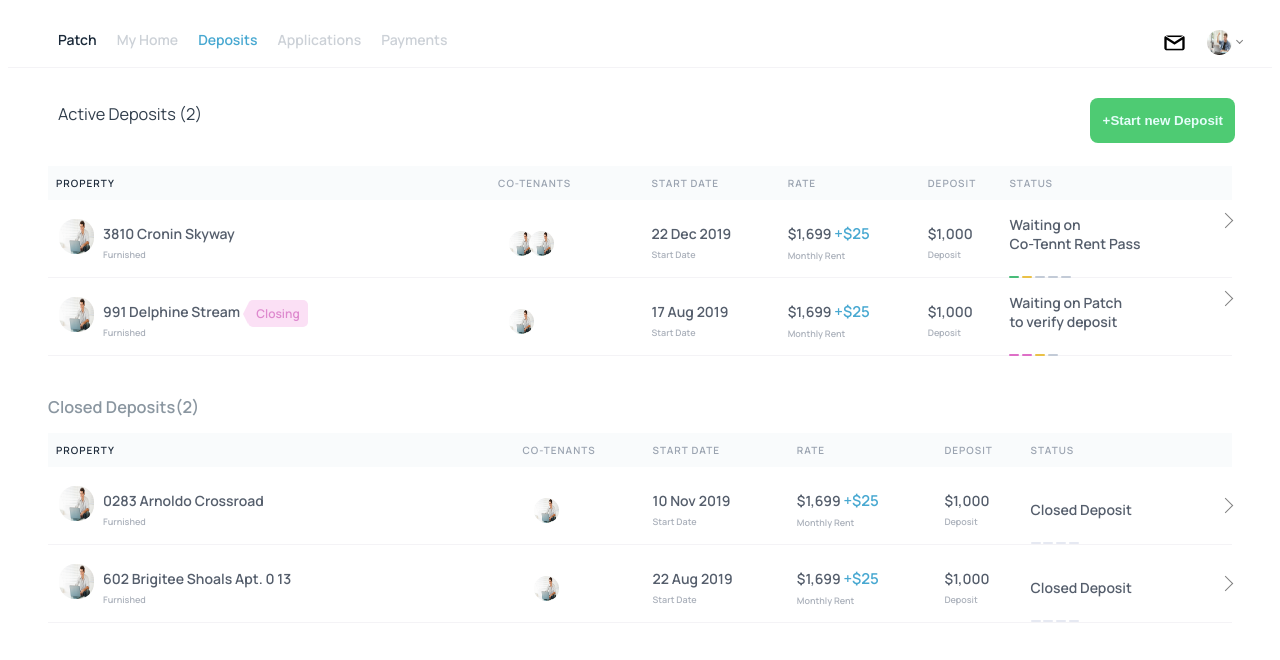
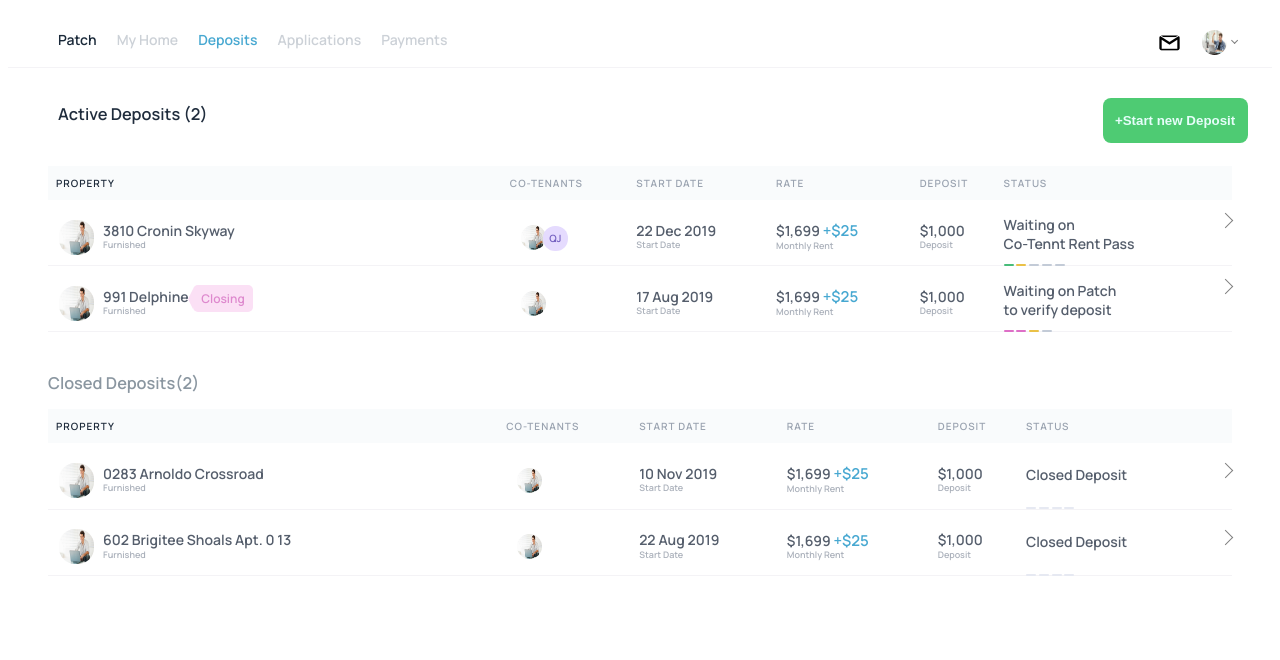
Before and after one commit to indalgit/front-webdesign, a plain HTML site: page index.html in a window 1280 px wide. Drawn offline with Linux system fonts and the light colour scheme.

Commit message:
front-design-created

```diff
--- a/css/index.css
+++ b/css/index.css
@@ -4,6 +4,7 @@ body {
     font-weight: bold;
     color: #555e6c;
     font-size: 14px;
+    -webkit-font-smoothing: subpixel-antialiased;
 }
 
 .container {
@@ -47,7 +48,7 @@ li {
 
 .nav-img {
     float:right;
-    margin-right: 20px;
+    margin-right: 25px;
 }
 
 img {
@@ -64,7 +65,7 @@ img {
     width: 145px;
     border-radius: 8px;
     float: right;
-    margin-left: 868px;
+    margin-left: 875px;
     font-weight: bold;
     border: none;
     margin-bottom: 15px
@@ -75,9 +76,9 @@ img {
 }
 
 .header-text {
-    color: #313e4c;
+    color: #1f2c3c;
     margin-top: 5px;
-    font-weight: normal;
+    font-weight: bold;
 }
 
 .table {
@@ -117,8 +118,12 @@ th.pl-8 {
     padding-left: 8px;
 }
 
-th.color-text {
+th.text-black {
     color: #1e2b3b;
+}
+
+th.pr-198 {
+    padding-right: 185px;
 }
 
 
@@ -174,8 +179,8 @@ h3 {
     -moz-border-radius: 15px;
     -webkit-border-radius: 12px;
     border-radius: 5px;
-    margin-left: 200px;
-    margin-top: -54px;
+    margin-left: 145px;
+    margin-top: -45px;
     float: left;
 }
 
@@ -206,7 +211,7 @@ h3 {
     size: 30px;
 }
 
-.second-table {
+.mt-50 {
     margin-top: 50px;
 }
 
@@ -240,11 +245,12 @@ h3 {
 
 .chart {
     display: block;
+    margin-top: -12px;
   }
 
   .chart-gray {
     display: block;
-    margin-bottom: -18px;
+    margin-bottom: -8px;
   }
 
   .bar {
@@ -285,3 +291,29 @@ h3 {
   .color-white-gray {
     background: #e6e9f2;
   }
+
+  .line-height {
+      line-height: 0.9;
+
+  }
+
+  .comment-round {
+        background: #e5dbfe;
+        -moz-border-radius: 15px;
+        -webkit-border-radius: 15px;
+        border-radius: 12px;
+        height: 25px;
+        width: 25px;
+        left: -12px;
+        top: 10px;
+        position: relative;
+        float: left;
+}
+
+.comment-round p {
+text-align: center;
+color: #7561c1;
+font-size: 10px;
+margin-top:5px;
+font-weight: bold;
+}
--- a/index.html
+++ b/index.html
@@ -42,7 +42,7 @@
 <div class="table">
 <table class="tab1">
   <tr>
-    <th class="pr-200 pl-8 color-text">PROPERTY</th>
+    <th class="pr-200 pl-8 text-black">PROPERTY</th>
     <th>CO-TENANTS</th>
     <th>START DATE</th>
     <th>RATE</th>
@@ -50,11 +50,11 @@
     <th>STATUS</th>
   </tr>
   <tr class="line">
-    <td>  <img src="photo/un.jpg"> <p>3810 Cronin Skyway <br> <span>Furnished </span> </h4> </p></td>
-    <td><span class="avtar"><img src="photo/un.jpg" class="round-img-over"> </span> <span class="avtar"> <img src="photo/un.jpg" class="round-avtar"></span></td>
-    <td>22 Dec 2019<br> <span> Start Date </span> </td>
-    <td>$1,699 <span class="name">+$25</span> <br> <span> Monthly Rent</span></td>
-    <td>$1,000 <br> <span>Deposit</span></br></td>
+    <td>  <img src="photo/un.jpg"> <p class="line-height">3810 Cronin Skyway <br> <span>Furnished </span> </h4> </p></td>
+    <td><span class="avtar"><img src="photo/un.jpg" class="round-img-over"> </span> <span class="avtar"> <div class="comment-round"> <p>QJ</p></div></span></td>
+    <td><p class="line-height">22 Dec 2019<br> <span> Start Date </span></p> </td>
+    <td><p class="line-height">$1,699 <span class="name">+$25</span> <br> <span> Monthly Rent</span></p></td>
+    <td><p class="line-height">$1,000 <br> <span>Deposit</span></br></p></td>
     <td>Waiting on <i class="arrow right"></i> <br>Co-Tennt Rent Pass  <div class="chart">
       <div class="bar color-green"></div>
       <div class="bar color-yellow"></div>
@@ -66,11 +66,11 @@
     </tr>
 
   <tr class="line">
-    <td><img src="photo/un.jpg" > <p>991 Delphine Stream  <br> <span>Furnished   </span> </p> <div class="comment"> <p>Closing</p></div> </td>
+    <td><img src="photo/un.jpg" > <p class="line-height">991 Delphine Stream  <br> <span>Furnished   </span> </p> <div class="comment"> <p>Closing</p></div> </td>
     <td><a class="image"><img src="photo/un.jpg" class="round-img"> </a></td>
-    <td>17 Aug 2019<br> <span> Start Date </span> </td>
-    <td>$1,699 <span class="name">+$25</span> <br> <span> Monthly Rent</span></td>
-    <td>$1,000 <br> <span>Deposit</span></br></td>
+    <td><p class="line-height">17 Aug 2019<br> <span> Start Date </span></p> </td>
+    <td><p class="line-height">$1,699 <span class="name">+$25</span> <br> <span> Monthly Rent</span></p></td>
+    <td><p class="line-height">$1,000 <br> <span>Deposit</span></br></p></td>
     <td>Waiting on Patch <i class="arrow right"></i><br>to verify deposit
       <div class="chart">
         <div class="bar color-pink"></div>
@@ -84,10 +84,10 @@
 </table>
 <h3> Closed Deposits(2)</h3>
 
-<table class="second-table">
+<table class="mt-50">
 
   <tr>
-    <th class="pr-200 pl-8 color-text ">PROPERTY</th>
+    <th class="pr-198 pl-8 text-black">PROPERTY</th>
     <th>CO-TENANTS</th>
     <th>START DATE</th>
     <th>RATE</th>
@@ -95,11 +95,11 @@
     <th>STATUS</th>
   </tr>
   <tr class="line">
-    <td> <img src="photo/un.jpg"> <p>0283 Arnoldo Crossroad<br> <span>Furnished </span> </p></td>
+    <td> <img src="photo/un.jpg"> <p class="line-height">0283 Arnoldo Crossroad<br> <span>Furnished </span> </p></td>
     <td><a class="image"><img src="photo/un.jpg" class="round-img"> </a></td>
-    <td>10 Nov 2019<br> <span> Start Date</span> </td>
-    <td>$1,699 <span class="name">+$25</span> <br> <span>Monthly Rent</span></td>
-    <td>$1,000 <br> <span>Deposit</span></br></td>
+    <td><p class="line-height">10 Nov 2019<br> <span> Start Date</span></p> </td>
+    <td><p class="line-height">$1,699 <span class="name">+$25</span> <br> <span>Monthly Rent</span></p></td>
+    <td><p class="line-height">$1,000 <br> <span>Deposit</span></br></p></td>
     <td>Closed Deposit<i class="arrow right"></i>
       <div class="chart-gray">
         <div class="bar color-white-gray"></div>
@@ -111,12 +111,12 @@
   </tr>
 
   <tr class="line">
-    <td> <img src="photo/un.jpg"> <p>602 Brigitee Shoals Apt. 0
+    <td> <img src="photo/un.jpg"> <p class="line-height">602 Brigitee Shoals Apt. 0
       13<br> <span>Furnished </span> </p></td>
     <td><a class="image"><img src="photo/un.jpg" class="round-img"> </a></td>
-    <td>22 Aug 2019 <br> <span> Start Date </span> </td>
-    <td>$1,699 <span class="name">+$25</span> <br> <span> Monthly Rent</span></td>
-    <td>$1,000 <br> <span>Deposit</span></br></td>
+    <td><p class="line-height">22 Aug 2019 <br> <span> Start Date </span></p> </td>
+    <td><p class="line-height">$1,699 <span class="name">+$25</span> <br> <span> Monthly Rent</span></p></td>
+    <td><p class="line-height">$1,000 <br> <span>Deposit</span></br></p></td>
     <td> Closed Deposit <i class="arrow right"></i>
       <div class="chart-gray">
         <div class="bar color-white-gray"></div>
```
Also changed, not shown: photo/home.png (added).
